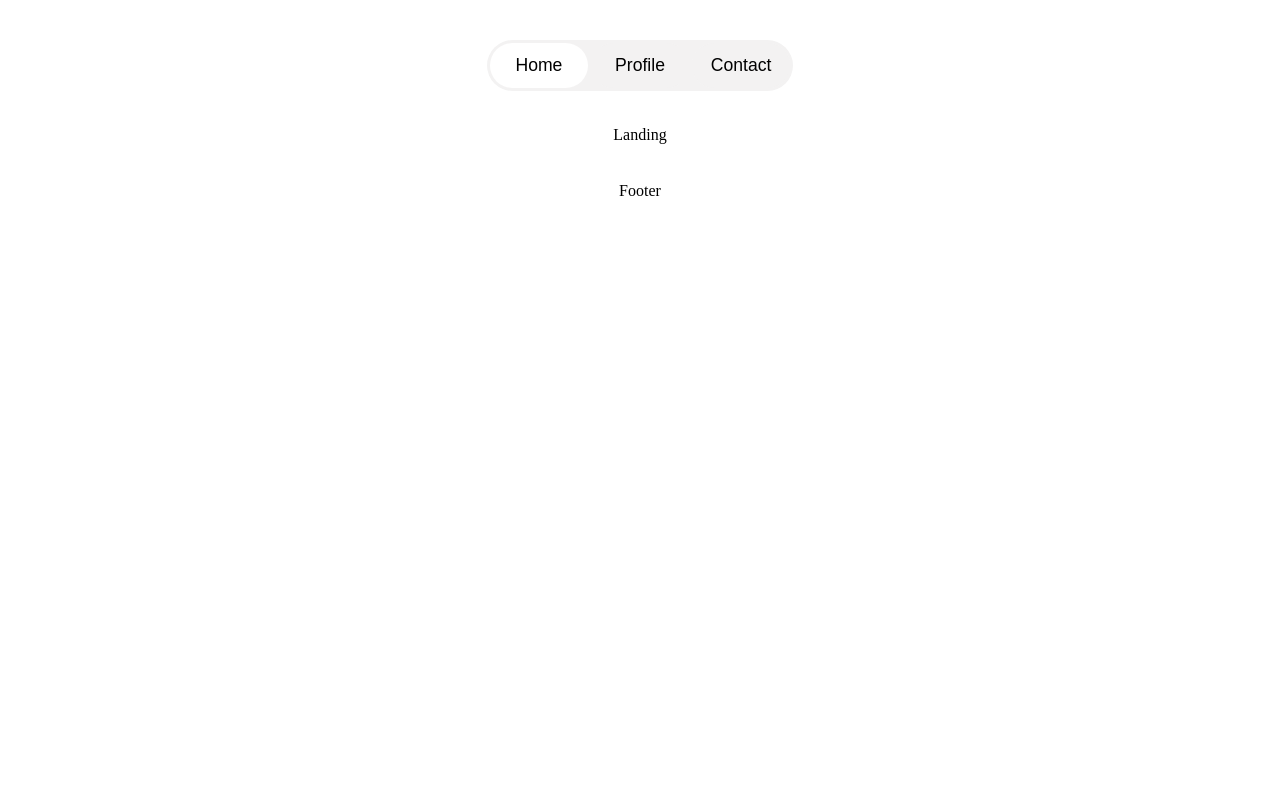
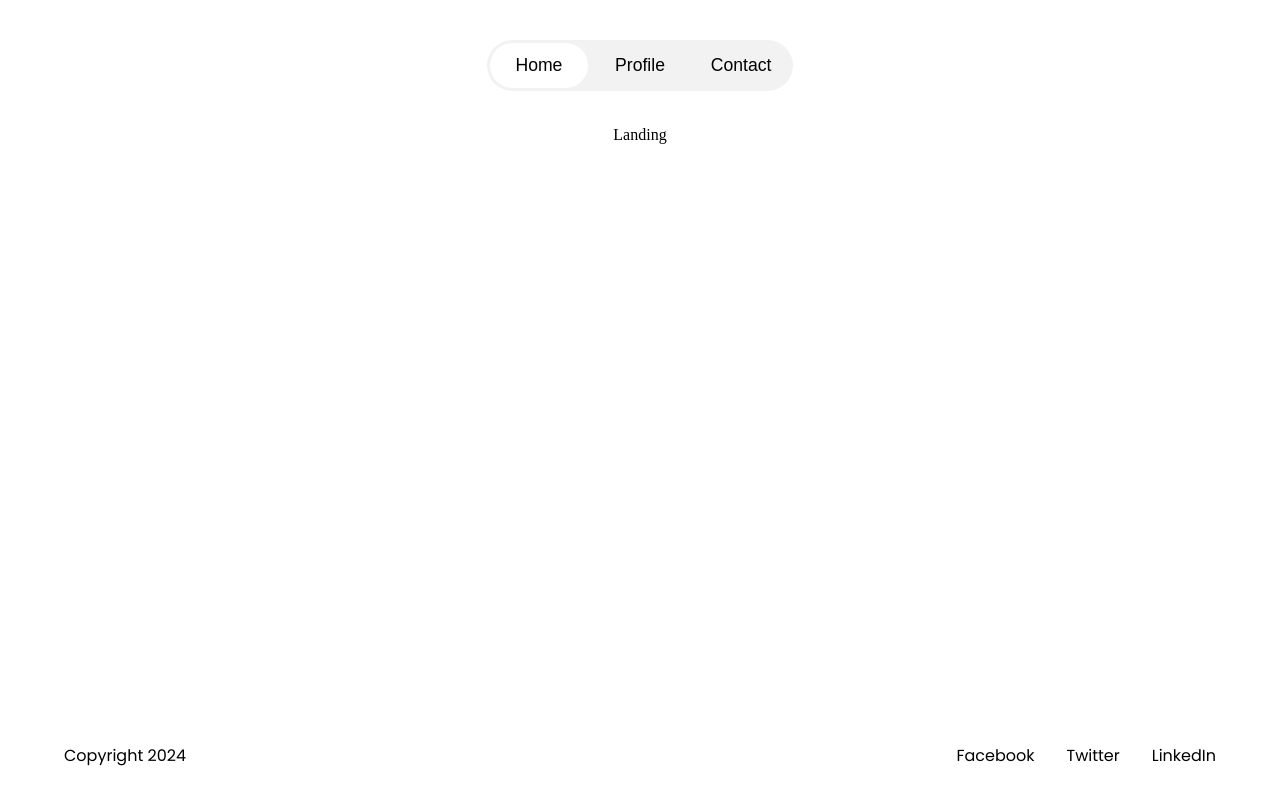
Before and after one commit to DreMukare/oh-studio, a React (Vite) app: page / in a window 1280 px wide. Built offline with nearby package versions, Linux system fonts and the light colour scheme.

Commit message:
feat: built out footer

```diff
--- /dev/null
+++ b/src/components/Footer.sass
@@ -0,0 +1,18 @@
+.footerContainer
+  width: 90%
+  display: flex
+  justify-content: space-between
+  align-items: center
+  font-family: Poppins, sans-serif
+  position: absolute
+  bottom: 0px
+  padding: 2rem
+
+  .footerLinkContainer
+    display: flex
+    align-items: center
+    gap: 2rem
+    .footerLink
+      color: #000
+      text-decoration: none
+      cursor: pointer
--- a/src/components/Footer.tsx
+++ b/src/components/Footer.tsx
@@ -1,7 +1,24 @@
-import React from 'react';
+import './Footer.sass';
 
 const Footer = () => {
-	return <div>Footer</div>;
+	const socialMediaLinkTitles = ['Facebook', 'Twitter', 'LinkedIn'];
+
+	return (
+		<div className="footerContainer">
+			<div>Copyright 2024</div>
+			<div className="footerLinkContainer">
+				{socialMediaLinkTitles.map((title: string, idx: number) => (
+					<a
+						key={idx}
+						href={`https://${title.toLowerCase()}.com`}
+						className="footerLink"
+					>
+						{title}
+					</a>
+				))}
+			</div>
+		</div>
+	);
 };
 
 export default Footer;
```
